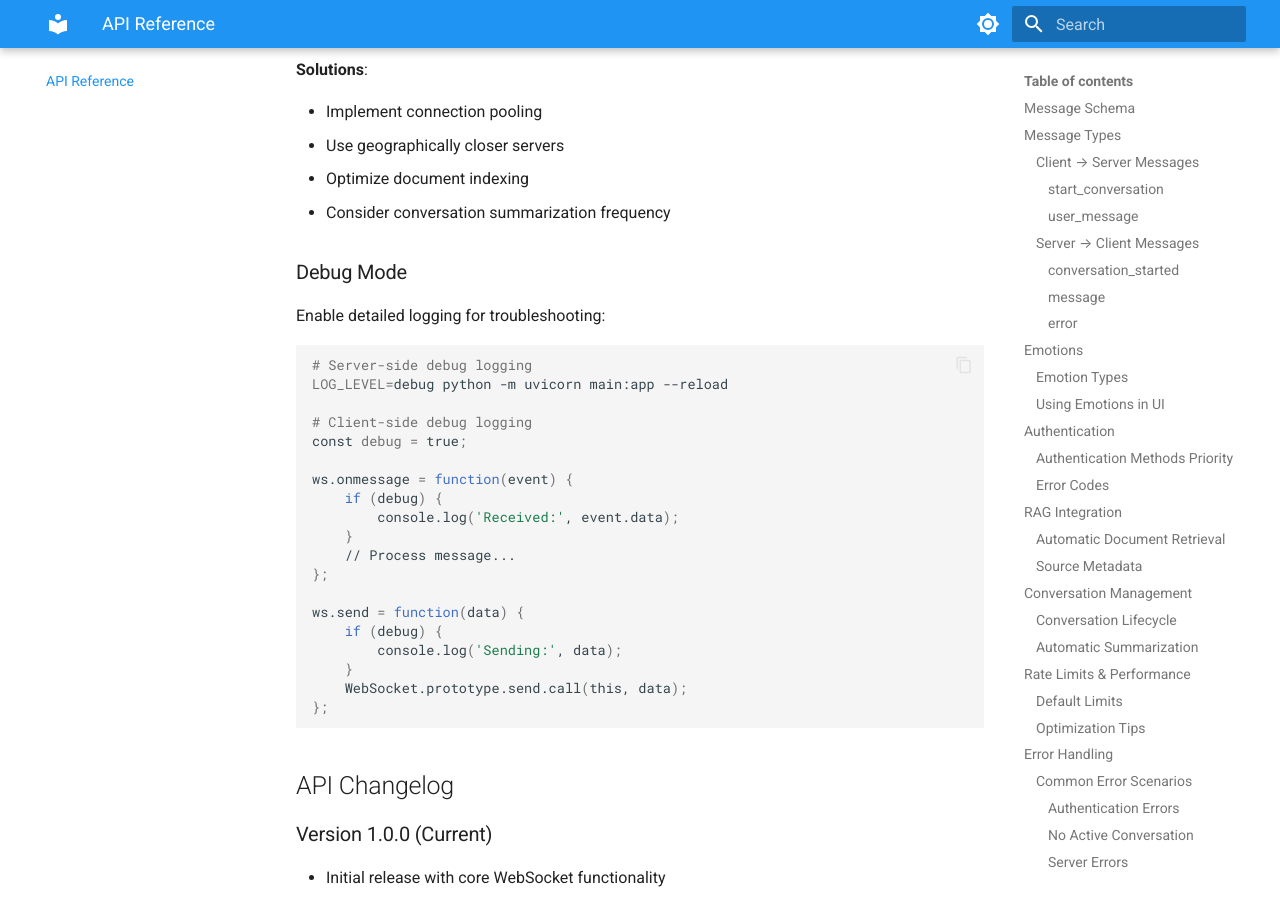
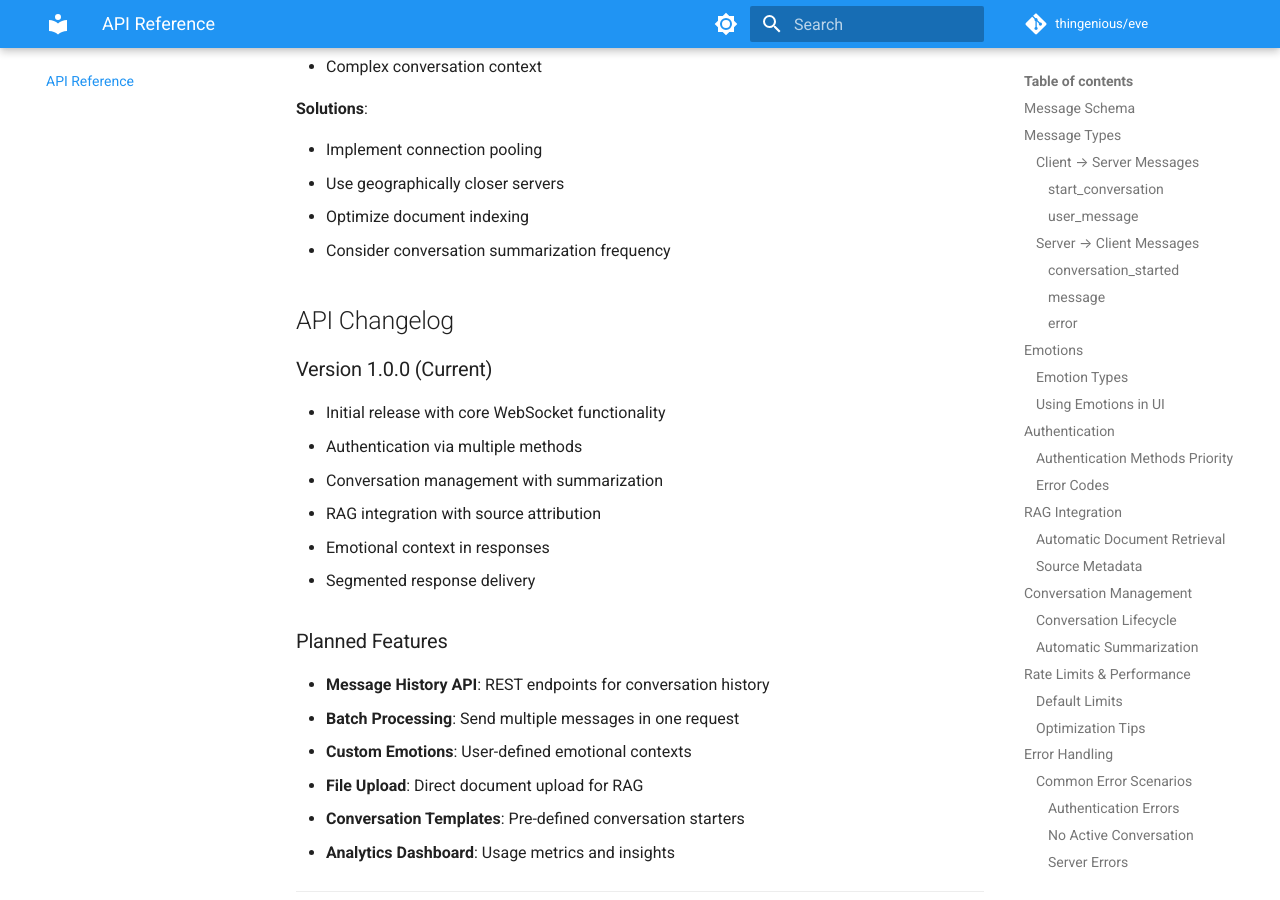
Before and after one commit to thingenious/eva, an MkDocs documentation site: the page built from docs/api-reference.md, in a window 1280 px wide and 900 px high, scrolled down 16981 px. Built offline with MkDocs 1.6.1 and Material for MkDocs 9.7.7, drawn with Linux system fonts in a browser that asks for light colours; comment, search, counter and statistics services are not loaded; some of the changed text lies outside the part shown.

Commit message:
update docs, cleanup

````diff
--- a/docs/api-reference.md
+++ b/docs/api-reference.md
@@ -582,7 +582,9 @@ export RAG_DOCS_FOLDER=./test_documents
 export DATABASE_URL=sqlite:///dev_eve.db
 
 # Run development server
-python -m uvicorn main:app --reload --host 0.0.0.0 --port 8000
+python -m eve.main --host 0.0.0.0 --port 8000
+# or:
+python -m uvicorn eve.main:app --reload --host 0.0.0.0 --port 8000
 ```
 
 #### Test Documents
@@ -717,32 +719,6 @@ ws.onmessage = function(event) {
 - Optimize document indexing
 - Consider conversation summarization frequency
 
-### Debug Mode
-
-Enable detailed logging for troubleshooting:
-
-```bash
-# Server-side debug logging
-LOG_LEVEL=debug python -m uvicorn main:app --reload
-
-# Client-side debug logging
-const debug = true;
-
-ws.onmessage = function(event) {
-    if (debug) {
-        console.log('Received:', event.data);
-    }
-    // Process message...
-};
-
-ws.send = function(data) {
-    if (debug) {
-        console.log('Sending:', data);
-    }
-    WebSocket.prototype.send.call(this, data);
-};
-```
-
 ## API Changelog
 
 ### Version 1.0.0 (Current)
--- a/mkdocs.yml
+++ b/mkdocs.yml
@@ -3,7 +3,9 @@ site_name: EVE WebSocket Chat API
 # yamllint disable rule:line-length
 site_description: Real-time chat API service with WebSockets, conversation history, and RAG capabilities
 site_author: EVE API Team
-site_url: https://your-domain.com/docs
+site_url: https://thingenious.github.io/eve/
+repo_name: thingenious/eve
+repo_url: https://github.com/thingenious/eve
 
 theme:
   name: material
````
Also changed, not shown: other parts of docs/api-reference.md (+3 -3 lines), 1 other file.
